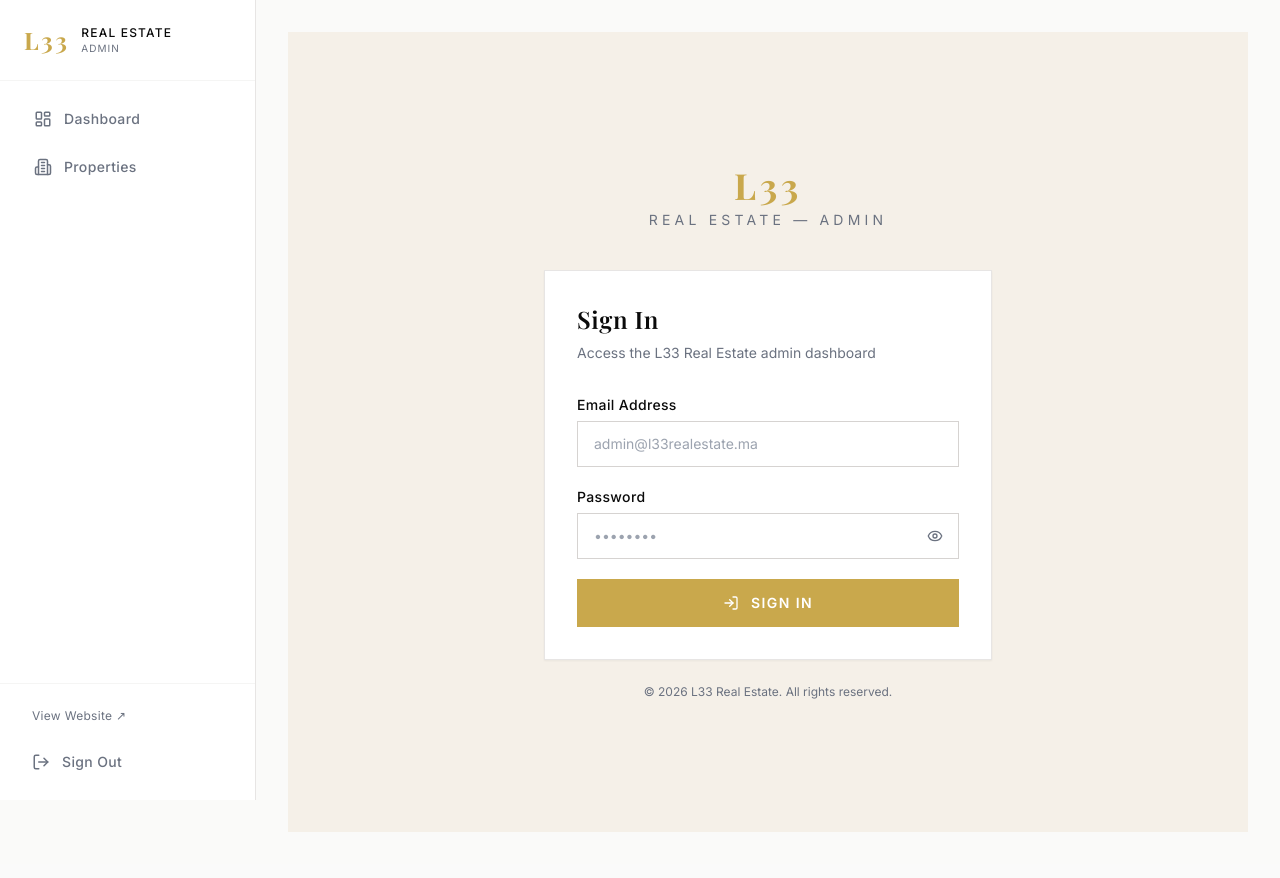
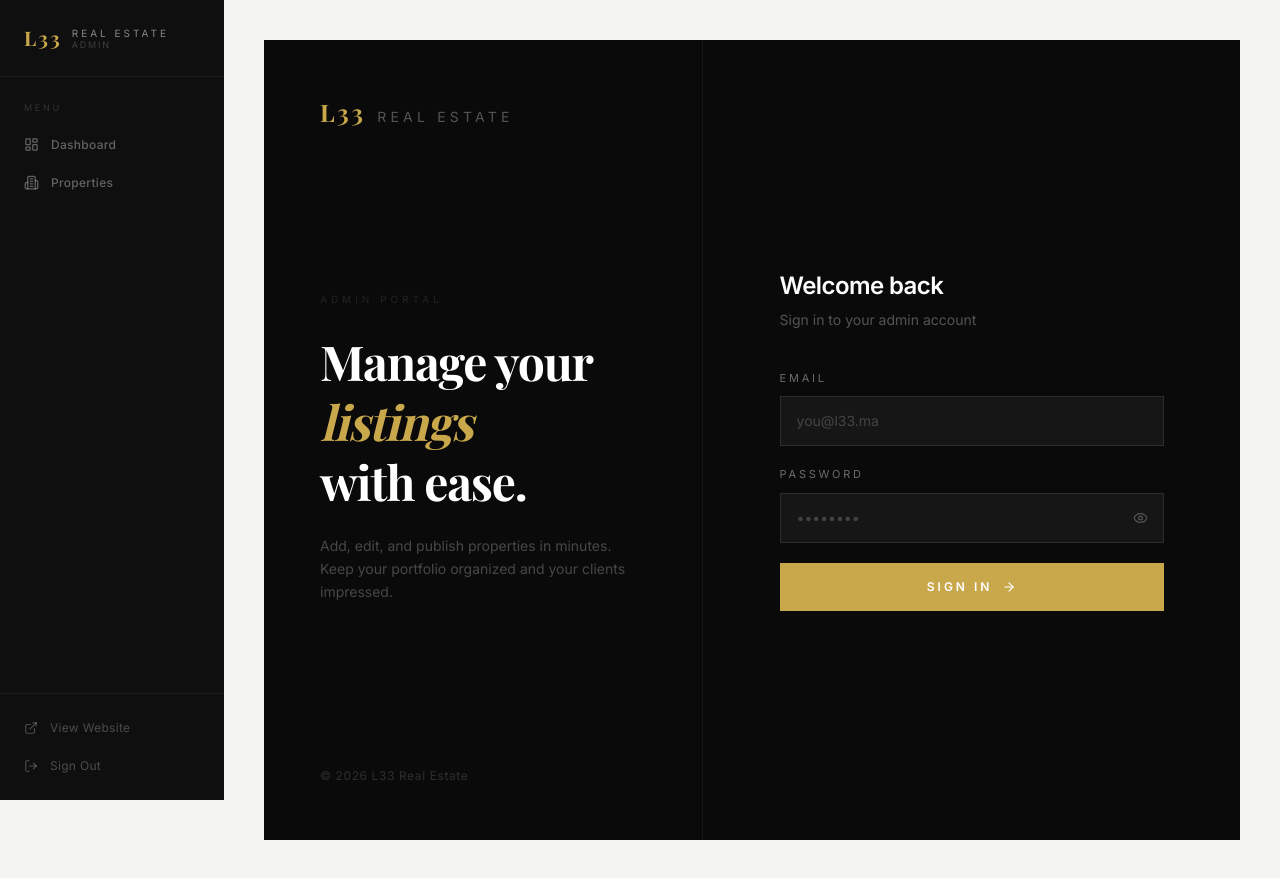
Before and after one commit to Hamzahamzatesting/l33-real-estate, a Next.js app: page /admin/login in a window 1280 px wide. Built offline with nearby package versions, Linux system fonts and the light colour scheme; a web font is replaced by a local one.

Commit message:
Upgrade hero, fix properties page, redesign admin portal

```diff
--- a/src/app/(public)/properties/page.tsx
+++ b/src/app/(public)/properties/page.tsx
@@ -59,7 +59,6 @@ async function getProperties(searchParams: PropertiesPageProps['searchParams']):
   )
 
   query = query.order(sortField, { ascending: sortDirection === 'asc' })
-
   const { data } = await query
   return (data as Property[]) || []
 }
@@ -68,24 +67,25 @@ export default async function PropertiesPage({ searchParams }: PropertiesPagePro
   const properties = await getProperties(searchParams)
 
   return (
-    <div className="pt-20">
-      {/* Header */}
-      <div className="bg-[#0a0a0a] pt-16 pb-20 px-8 sm:px-12 lg:px-16">
+    <div>
+      {/* Dark header — starts at very top, padding-top offsets the fixed navbar */}
+      <div className="bg-[#0a0a0a] pt-36 pb-16 px-8 sm:px-12 lg:px-20">
         <div className="max-w-7xl mx-auto">
-          <p className="text-[#c9a84c]/60 text-[10px] tracking-[0.45em] uppercase mb-5 font-medium">
-            Explore
+          <p className="text-[#c9a84c]/50 text-[10px] tracking-[0.5em] uppercase mb-4 font-medium">
+            L33 Real Estate
           </p>
           <h1 className="font-heading text-5xl md:text-6xl font-bold text-white tracking-tight leading-tight">
-            All
-            <br />
-            <em className="not-italic text-white/20">Properties</em>
+            All Properties
           </h1>
         </div>
       </div>
 
-      {/* Content */}
-      <div className="max-w-7xl mx-auto px-8 sm:px-12 lg:px-16 py-16">
-        <Suspense fallback={<div className="h-20 mb-12" />}>
+      {/* Filter + Grid */}
+      <div className="bg-white">
+        <div className="max-w-7xl mx-auto px-8 sm:px-12 lg:px-20 py-12">
+
+          {/* Filters */}
+          <Suspense fallback={<div className="h-16 mb-10" />}>
             <PropertyFilters />
           </Suspense>
 
@@ -97,18 +97,19 @@ export default async function PropertiesPage({ searchParams }: PropertiesPagePro
 
           {/* Grid */}
           {properties.length > 0 ? (
-          <div className="grid grid-cols-1 md:grid-cols-2 lg:grid-cols-3 gap-x-10 gap-y-16">
+            <div className="grid grid-cols-1 md:grid-cols-2 lg:grid-cols-3 gap-x-8 gap-y-16">
               {properties.map((property) => (
                 <PropertyCard key={property.id} property={property} />
               ))}
             </div>
           ) : (
-          <div className="py-32 text-center">
-            <p className="font-heading text-2xl text-stone-200 mb-3">No properties found</p>
-            <p className="text-stone-400 text-sm">Try adjusting your filters.</p>
+            <div className="py-32 text-center border border-dashed border-stone-200">
+              <p className="font-heading text-2xl text-stone-300 mb-3">No properties found</p>
+              <p className="text-stone-400 text-sm">Try adjusting your filters above.</p>
             </div>
           )}
         </div>
       </div>
+    </div>
   )
 }
--- a/src/app/admin/layout.tsx
+++ b/src/app/admin/layout.tsx
@@ -1,15 +1,11 @@
 import AdminSidebar from '@/components/admin/AdminSidebar'
 
-export default function AdminLayout({
-  children,
-}: {
-  children: React.ReactNode
-}) {
+export default function AdminLayout({ children }: { children: React.ReactNode }) {
   return (
-    <div className="flex min-h-screen bg-stone-50">
+    <div className="flex min-h-screen bg-[#f4f4f3]">
       <AdminSidebar />
-      <div className="flex-1 flex flex-col min-w-0">
-        <main className="flex-1 p-6 lg:p-8">{children}</main>
+      <div className="flex-1 flex flex-col min-w-0 overflow-hidden">
+        <main className="flex-1 p-8 lg:p-10">{children}</main>
       </div>
     </div>
   )
--- a/src/app/admin/login/page.tsx
+++ b/src/app/admin/login/page.tsx
@@ -2,7 +2,7 @@
 
 import { useState } from 'react'
 import { useRouter } from 'next/navigation'
-import { Eye, EyeOff, LogIn } from 'lucide-react'
+import { Eye, EyeOff, ArrowRight } from 'lucide-react'
 import { createClient } from '@/lib/supabase/client'
 
 export default function AdminLoginPage() {
@@ -19,13 +19,10 @@ export default function AdminLoginPage() {
     setError('')
 
     const supabase = createClient()
-    const { error: authError } = await supabase.auth.signInWithPassword({
-      email,
-      password,
-    })
+    const { error: authError } = await supabase.auth.signInWithPassword({ email, password })
 
     if (authError) {
-      setError('Invalid email or password. Please try again.')
+      setError('Invalid email or password.')
       setIsLoading(false)
       return
     }
@@ -35,32 +32,52 @@ export default function AdminLoginPage() {
   }
 
   return (
-    <div className="min-h-screen bg-brand-beige flex items-center justify-center px-4">
-      <div className="w-full max-w-md">
-        {/* Logo */}
-        <div className="text-center mb-10">
-          <span className="font-heading text-4xl font-bold text-brand-gold tracking-widest">
-            L33
-          </span>
-          <p className="text-sm text-brand-gray tracking-[0.3em] uppercase mt-1">
-            Real Estate — Admin
+    <div className="min-h-screen bg-[#0a0a0a] flex">
+      {/* Left: Branding panel */}
+      <div className="hidden lg:flex flex-col justify-between w-[45%] p-14 border-r border-white/5">
+        <div>
+          <span className="font-heading text-2xl font-bold text-[#c9a84c] tracking-widest">L33</span>
+          <span className="text-white/30 text-sm tracking-[0.3em] uppercase ml-3">Real Estate</span>
+        </div>
+
+        <div>
+          <p className="text-white/10 text-[10px] tracking-[0.4em] uppercase mb-6">Admin Portal</p>
+          <h1 className="font-heading text-5xl font-bold text-white leading-tight tracking-tight mb-6">
+            Manage your
+            <br />
+            <em className="text-[#c9a84c]">listings</em>
+            <br />
+            with ease.
+          </h1>
+          <p className="text-white/25 text-sm leading-relaxed max-w-xs">
+            Add, edit, and publish properties in minutes. Keep your portfolio organized and your clients impressed.
           </p>
         </div>
 
-        {/* Card */}
-        <div className="bg-white border border-stone-200 p-8 shadow-sm">
-          <h1 className="font-heading text-2xl font-semibold text-brand-black tracking-wide mb-2">
-            Sign In
-          </h1>
-          <p className="text-sm text-brand-gray mb-8">
-            Access the L33 Real Estate admin dashboard
-          </p>
+        <p className="text-white/15 text-xs tracking-wider">
+          © {new Date().getFullYear()} L33 Real Estate
+        </p>
+      </div>
+
+      {/* Right: Login form */}
+      <div className="flex-1 flex items-center justify-center px-8 py-12">
+        <div className="w-full max-w-sm">
+          {/* Mobile logo */}
+          <div className="lg:hidden mb-12 text-center">
+            <span className="font-heading text-3xl font-bold text-[#c9a84c] tracking-widest">L33</span>
+            <p className="text-white/30 text-xs tracking-[0.4em] uppercase mt-1">Real Estate · Admin</p>
+          </div>
+
+          <div className="mb-10">
+            <h2 className="text-white text-2xl font-semibold tracking-tight mb-2">Welcome back</h2>
+            <p className="text-white/30 text-sm">Sign in to your admin account</p>
+          </div>
 
           <form onSubmit={handleSubmit} className="space-y-5">
             {/* Email */}
             <div>
-              <label className="block text-sm font-medium text-brand-black tracking-wide mb-1.5">
-                Email Address
+              <label className="block text-white/40 text-[11px] tracking-[0.25em] uppercase mb-2.5">
+                Email
               </label>
               <input
                 type="email"
@@ -68,14 +85,14 @@ export default function AdminLoginPage() {
                 onChange={(e) => setEmail(e.target.value)}
                 required
                 autoComplete="email"
-                placeholder="admin@l33realestate.ma"
-                className="w-full px-4 py-3 border border-stone-300 text-sm text-brand-black placeholder-gray-400 bg-white focus:outline-none focus:ring-1 focus:ring-brand-gold focus:border-brand-gold transition-colors duration-200"
+                placeholder="you@l33.ma"
+                className="w-full bg-white/5 border border-white/10 text-white text-sm px-4 py-3.5 placeholder-white/20 focus:outline-none focus:border-[#c9a84c]/60 focus:bg-white/8 transition-all duration-200"
               />
             </div>
 
             {/* Password */}
             <div>
-              <label className="block text-sm font-medium text-brand-black tracking-wide mb-1.5">
+              <label className="block text-white/40 text-[11px] tracking-[0.25em] uppercase mb-2.5">
                 Password
               </label>
               <div className="relative">
@@ -86,21 +103,21 @@ export default function AdminLoginPage() {
                   required
                   autoComplete="current-password"
                   placeholder="••••••••"
-                  className="w-full px-4 py-3 pr-12 border border-stone-300 text-sm text-brand-black placeholder-gray-400 bg-white focus:outline-none focus:ring-1 focus:ring-brand-gold focus:border-brand-gold transition-colors duration-200"
+                  className="w-full bg-white/5 border border-white/10 text-white text-sm px-4 py-3.5 pr-12 placeholder-white/20 focus:outline-none focus:border-[#c9a84c]/60 transition-all duration-200"
                 />
                 <button
                   type="button"
                   onClick={() => setShowPassword(!showPassword)}
-                  className="absolute right-4 top-1/2 -translate-y-1/2 text-brand-gray hover:text-brand-black transition-colors"
+                  className="absolute right-4 top-1/2 -translate-y-1/2 text-white/25 hover:text-white/60 transition-colors"
                 >
-                  {showPassword ? <EyeOff size={16} /> : <Eye size={16} />}
+                  {showPassword ? <EyeOff size={15} /> : <Eye size={15} />}
                 </button>
               </div>
             </div>
 
             {/* Error */}
             {error && (
-              <div className="bg-red-50 border border-red-200 text-red-700 px-4 py-3 text-sm">
+              <div className="border border-red-500/20 bg-red-500/10 text-red-400 px-4 py-3 text-xs tracking-wide">
                 {error}
               </div>
             )}
@@ -109,29 +126,22 @@ export default function AdminLoginPage() {
             <button
               type="submit"
               disabled={isLoading}
-              className="w-full flex items-center justify-center gap-3 bg-brand-gold hover:bg-brand-gold-dark text-white py-3.5 text-sm font-semibold tracking-widest uppercase transition-all duration-300 disabled:opacity-50 disabled:cursor-not-allowed mt-2"
+              className="w-full flex items-center justify-center gap-2.5 bg-[#c9a84c] hover:bg-[#a8892e] text-white text-xs tracking-[0.25em] uppercase font-semibold py-4 transition-colors duration-300 disabled:opacity-40 disabled:cursor-not-allowed mt-2 group"
             >
               {isLoading ? (
-                <>
-                  <svg className="animate-spin h-4 w-4" viewBox="0 0 24 24" fill="none">
-                    <circle className="opacity-25" cx="12" cy="12" r="10" stroke="currentColor" strokeWidth="4" />
-                    <path className="opacity-75" fill="currentColor" d="M4 12a8 8 0 018-8V0C5.373 0 0 5.373 0 12h4z" />
-                  </svg>
-                  Signing in...
-                </>
+                <svg className="animate-spin h-4 w-4" viewBox="0 0 24 24" fill="none">
+                  <circle className="opacity-25" cx="12" cy="12" r="10" stroke="currentColor" strokeWidth="4" />
+                  <path className="opacity-75" fill="currentColor" d="M4 12a8 8 0 018-8V0C5.373 0 0 5.373 0 12h4z" />
+                </svg>
               ) : (
                 <>
-                  <LogIn size={16} />
                   Sign In
+                  <ArrowRight size={14} className="group-hover:translate-x-0.5 transition-transform" />
                 </>
               )}
             </button>
           </form>
         </div>
-
-        <p className="text-center text-xs text-brand-gray mt-6">
-          &copy; {new Date().getFullYear()} L33 Real Estate. All rights reserved.
-        </p>
       </div>
     </div>
   )
--- a/src/components/admin/AdminSidebar.tsx
+++ b/src/components/admin/AdminSidebar.tsx
@@ -2,24 +2,14 @@
 
 import Link from 'next/link'
 import { usePathname, useRouter } from 'next/navigation'
-import { LayoutDashboard, Building2, LogOut, Menu, X } from 'lucide-react'
+import { LayoutDashboard, Building2, LogOut, Menu, X, ExternalLink } from 'lucide-react'
 import { useState } from 'react'
 import { cn } from '@/lib/utils'
 import { createClient } from '@/lib/supabase/client'
 
 const navItems = [
-  {
-    href: '/admin',
-    label: 'Dashboard',
-    icon: LayoutDashboard,
-    exact: true,
-  },
-  {
-    href: '/admin/properties',
-    label: 'Properties',
-    icon: Building2,
-    exact: false,
-  },
+  { href: '/admin', label: 'Dashboard', icon: LayoutDashboard, exact: true },
+  { href: '/admin/properties', label: 'Properties', icon: Building2, exact: false },
 ]
 
 export default function AdminSidebar() {
@@ -34,33 +24,26 @@ export default function AdminSidebar() {
     router.refresh()
   }
 
-  const isActive = (item: { href: string; exact: boolean }) => {
-    if (item.exact) return pathname === item.href
-    return pathname.startsWith(item.href)
-  }
+  const isActive = (item: { href: string; exact: boolean }) =>
+    item.exact ? pathname === item.href : pathname.startsWith(item.href)
 
   const SidebarContent = () => (
-    <div className="flex flex-col h-full">
+    <div className="flex flex-col h-full bg-[#0f0f0f]">
       {/* Logo */}
-      <div className="p-6 border-b border-stone-100">
-        <Link href="/admin" className="flex items-center gap-2">
-          <span className="font-heading text-2xl font-bold text-brand-gold tracking-widest">
-            L33
-          </span>
-          <div className="ml-1">
-            <p className="text-xs font-medium text-brand-black tracking-widest uppercase">
-              Real Estate
-            </p>
-            <p className="text-[10px] text-brand-gray tracking-widest uppercase">
-              Admin
-            </p>
+      <div className="px-6 py-6 border-b border-white/5">
+        <Link href="/admin" className="flex items-center gap-2.5">
+          <span className="font-heading text-xl font-bold text-[#c9a84c] tracking-widest">L33</span>
+          <div>
+            <p className="text-white/50 text-[10px] tracking-[0.3em] uppercase leading-none">Real Estate</p>
+            <p className="text-white/20 text-[9px] tracking-[0.2em] uppercase leading-none mt-0.5">Admin</p>
           </div>
         </Link>
       </div>
 
-      {/* Navigation */}
-      <nav className="flex-1 p-4">
-        <ul className="space-y-1">
+      {/* Nav */}
+      <nav className="flex-1 px-3 py-6">
+        <p className="text-white/15 text-[9px] tracking-[0.3em] uppercase px-3 mb-3">Menu</p>
+        <ul className="space-y-0.5">
           {navItems.map((item) => {
             const Icon = item.icon
             const active = isActive(item)
@@ -70,14 +53,15 @@ export default function AdminSidebar() {
                   href={item.href}
                   onClick={() => setIsMobileOpen(false)}
                   className={cn(
-                    'flex items-center gap-3 px-4 py-3 text-sm font-medium transition-all duration-200 tracking-wide',
+                    'flex items-center gap-3 px-3 py-2.5 text-sm transition-all duration-200 group',
                     active
-                      ? 'bg-brand-gold/10 text-brand-gold border-l-2 border-brand-gold'
-                      : 'text-brand-gray hover:text-brand-black hover:bg-stone-50 border-l-2 border-transparent'
+                      ? 'bg-[#c9a84c]/10 text-[#c9a84c]'
+                      : 'text-white/35 hover:text-white/70 hover:bg-white/4'
                   )}
                 >
-                  <Icon size={18} />
-                  {item.label}
+                  <Icon size={15} className={cn('flex-shrink-0', active ? 'text-[#c9a84c]' : '')} />
+                  <span className="text-xs tracking-wide font-medium">{item.label}</span>
+                  {active && <span className="ml-auto w-1 h-1 rounded-full bg-[#c9a84c]" />}
                 </Link>
               </li>
             )
@@ -86,20 +70,21 @@ export default function AdminSidebar() {
       </nav>
 
       {/* Footer */}
-      <div className="p-4 border-t border-stone-100">
+      <div className="px-3 py-4 border-t border-white/5 space-y-0.5">
         <Link
           href="/"
-          className="flex items-center gap-3 px-4 py-2 text-xs text-brand-gray hover:text-brand-gold transition-colors duration-200 tracking-wide mb-2"
           target="_blank"
+          className="flex items-center gap-3 px-3 py-2.5 text-white/25 hover:text-white/50 transition-colors duration-200 group"
         >
-          View Website ↗
+          <ExternalLink size={14} />
+          <span className="text-xs tracking-wide">View Website</span>
         </Link>
         <button
           onClick={handleSignOut}
-          className="flex items-center gap-3 w-full px-4 py-3 text-sm font-medium text-brand-gray hover:text-red-500 hover:bg-red-50 transition-all duration-200 tracking-wide"
+          className="flex items-center gap-3 w-full px-3 py-2.5 text-white/25 hover:text-red-400 transition-colors duration-200 group"
         >
-          <LogOut size={18} />
-          Sign Out
+          <LogOut size={14} />
+          <span className="text-xs tracking-wide">Sign Out</span>
         </button>
       </div>
     </div>
@@ -107,34 +92,26 @@ export default function AdminSidebar() {
 
   return (
     <>
-      {/* Mobile toggle button */}
+      {/* Mobile toggle */}
       <button
         onClick={() => setIsMobileOpen(!isMobileOpen)}
-        className="lg:hidden fixed top-4 left-4 z-50 p-2 bg-white border border-stone-200 shadow-sm"
+        className="lg:hidden fixed top-4 left-4 z-50 p-2 bg-[#0f0f0f] text-white/60"
       >
-        {isMobileOpen ? <X size={20} /> : <Menu size={20} />}
+        {isMobileOpen ? <X size={18} /> : <Menu size={18} />}
       </button>
 
-      {/* Mobile overlay */}
       {isMobileOpen && (
-        <div
-          className="lg:hidden fixed inset-0 bg-black/40 z-40"
-          onClick={() => setIsMobileOpen(false)}
-        />
+        <div className="lg:hidden fixed inset-0 bg-black/60 z-40" onClick={() => setIsMobileOpen(false)} />
       )}
 
-      {/* Mobile sidebar */}
-      <aside
-        className={cn(
-          'fixed top-0 left-0 h-full w-64 bg-white border-r border-stone-200 z-40 transition-transform duration-300 lg:hidden',
-          isMobileOpen ? 'translate-x-0' : '-translate-x-full'
-        )}
-      >
+      <aside className={cn(
+        'fixed top-0 left-0 h-full w-56 z-40 transition-transform duration-300 lg:hidden',
+        isMobileOpen ? 'translate-x-0' : '-translate-x-full'
+      )}>
         <SidebarContent />
       </aside>
 
-      {/* Desktop sidebar */}
-      <aside className="hidden lg:flex flex-col w-64 bg-white border-r border-stone-200 h-screen sticky top-0">
+      <aside className="hidden lg:flex flex-col w-56 h-screen sticky top-0 flex-shrink-0">
         <SidebarContent />
       </aside>
     </>
--- a/src/components/admin/AdminStats.tsx
+++ b/src/components/admin/AdminStats.tsx
@@ -1,4 +1,3 @@
-import { Building2, CheckCircle, Clock, Tag, Home } from 'lucide-react'
 import type { DashboardStats } from '@/lib/types'
 
 interface AdminStatsProps {
@@ -7,64 +6,31 @@ interface AdminStatsProps {
 
 export default function AdminStats({ stats }: AdminStatsProps) {
   const cards = [
-    {
-      label: 'Total Properties',
-      value: stats.total,
-      icon: Building2,
-      color: 'text-brand-black',
-      bg: 'bg-stone-50',
-    },
-    {
-      label: 'Published',
-      value: stats.published,
-      icon: CheckCircle,
-      color: 'text-green-600',
-      bg: 'bg-green-50',
-    },
-    {
-      label: 'Draft',
-      value: stats.draft,
-      icon: Clock,
-      color: 'text-yellow-600',
-      bg: 'bg-yellow-50',
-    },
-    {
-      label: 'Sold',
-      value: stats.sold,
-      icon: Tag,
-      color: 'text-red-600',
-      bg: 'bg-red-50',
-    },
-    {
-      label: 'Rented',
-      value: stats.rented,
-      icon: Home,
-      color: 'text-blue-600',
-      bg: 'bg-blue-50',
-    },
+    { label: 'Total', value: stats.total, accent: false },
+    { label: 'Published', value: stats.published, accent: true, dot: 'bg-emerald-400' },
+    { label: 'Draft', value: stats.draft, accent: false, dot: 'bg-amber-400' },
+    { label: 'Sold', value: stats.sold, accent: false, dot: 'bg-rose-400' },
+    { label: 'Rented', value: stats.rented, accent: false, dot: 'bg-sky-400' },
   ]
 
   return (
-    <div className="grid grid-cols-2 md:grid-cols-3 lg:grid-cols-5 gap-4">
-      {cards.map((card) => {
-        const Icon = card.icon
-        return (
+    <div className="grid grid-cols-2 md:grid-cols-5 gap-3">
+      {cards.map((card) => (
         <div
           key={card.label}
-            className="bg-white border border-stone-200 p-5 hover:shadow-md transition-shadow duration-200"
+          className={`p-5 border ${card.accent ? 'bg-[#c9a84c] border-[#c9a84c]' : 'bg-white border-stone-200'}`}
         >
-            <div className={`inline-flex items-center justify-center w-10 h-10 ${card.bg} mb-3`}>
-              <Icon size={20} className={card.color} />
-            </div>
-            <div className="font-heading text-3xl font-bold text-brand-black mb-1">
+          {card.dot && !card.accent && (
+            <span className={`inline-block w-1.5 h-1.5 rounded-full ${card.dot} mb-3`} />
+          )}
+          <div className={`font-heading text-4xl font-bold mb-1 ${card.accent ? 'text-white' : 'text-[#0a0a0a]'}`}>
             {card.value}
           </div>
-            <div className="text-xs text-brand-gray uppercase tracking-widest">
+          <div className={`text-[10px] tracking-[0.2em] uppercase font-medium ${card.accent ? 'text-white/70' : 'text-stone-400'}`}>
             {card.label}
           </div>
         </div>
-        )
-      })}
+      ))}
     </div>
   )
 }
```
Also changed, not shown: src/app/(public)/page.tsx (+44 -31 lines), src/app/admin/page.tsx (+51 -53 lines), src/components/properties/PropertyFilters.tsx (+39 -43 lines). Lines whose indentation alone changed are shown as unchanged.
